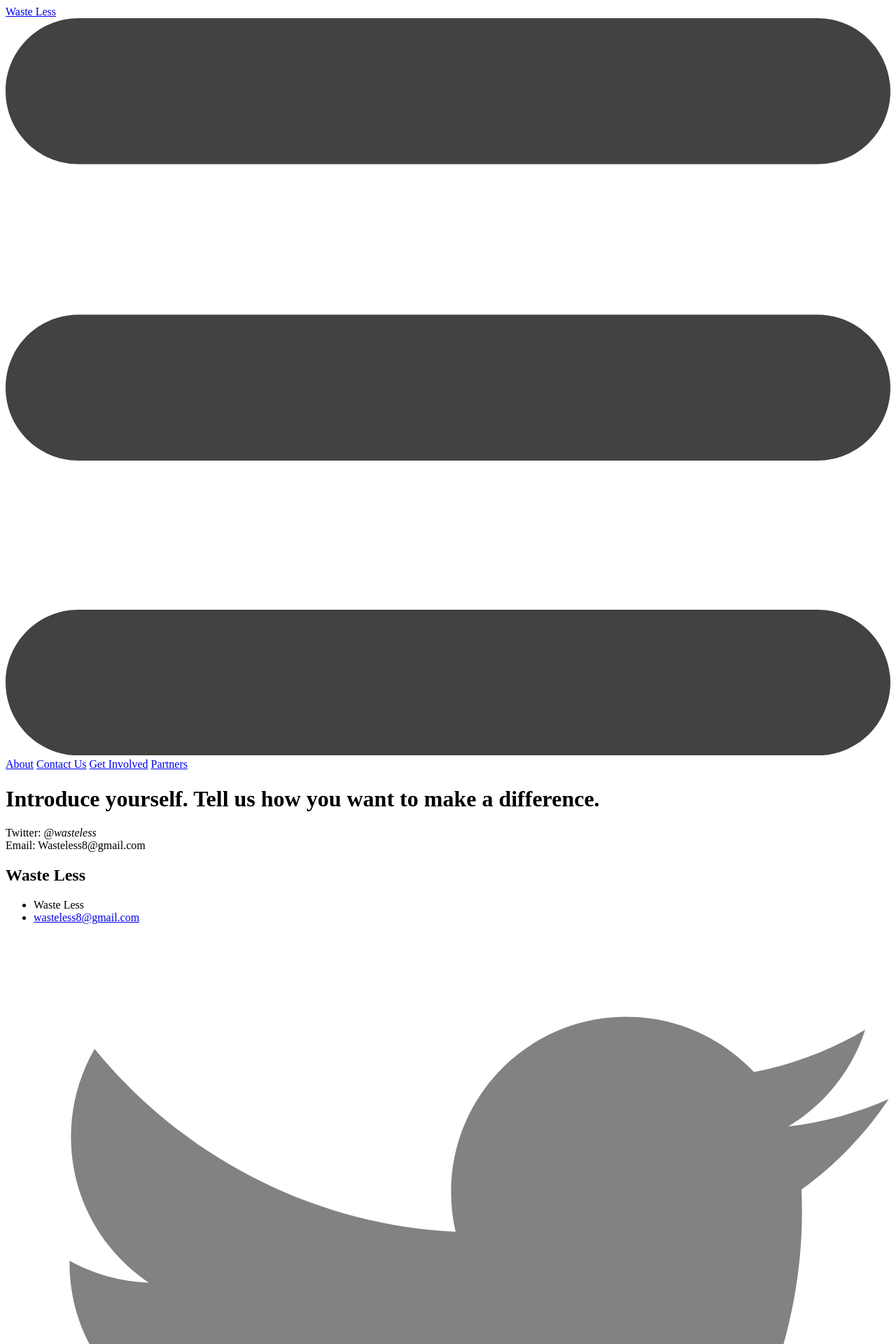
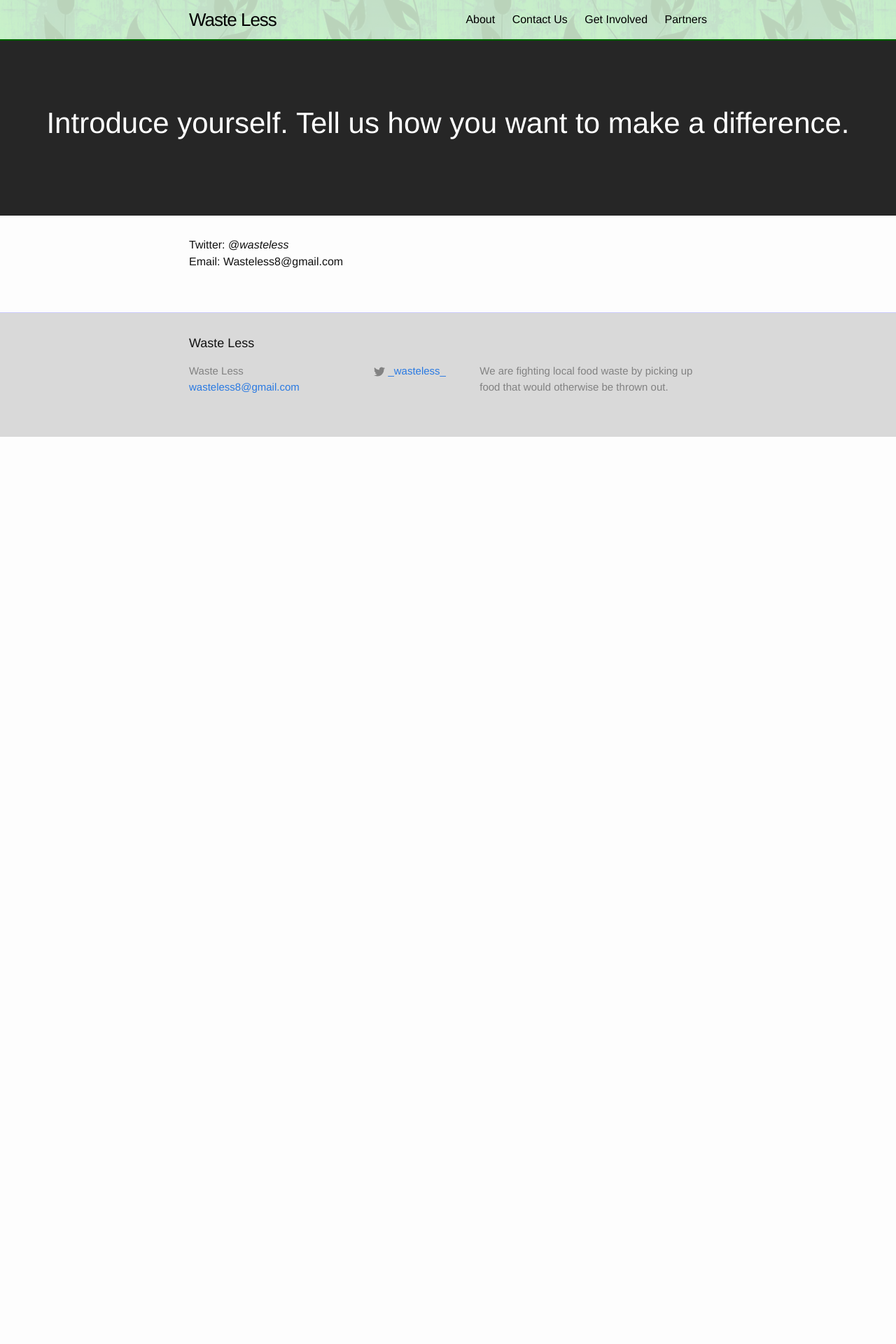
Before and after one commit to wastingless/wastingless, a Jekyll site: the page built from contact.md, in a window 1280 px wide. Shown: the top 1920 px of the page at 70% size. Built offline with Jekyll 4.4.1, drawn with Linux system fonts in a browser that asks for light colours; after the commit the page ends 900 px from its top, so only the background shows below that.

Commit message:
Last commit

```diff
--- a/_config.yml
+++ b/_config.yml
@@ -10,7 +10,7 @@ title: Waste Less
 email: wasteless8@gmail.com
 description: > # this means to ignore newlines until "baseurl:"
   We are fighting local food waste by picking up food that would otherwise be thrown out.
-baseurl: "/wastingless"# the subpath of your site, e.g. /blog
+baseurl: ""# the subpath of your site, e.g. /blog
 site.github.url: ""
 url: "http://wastingless.github.io" # the base hostname & protocol for your site
 twitter_username: _wasteless_
--- a/_includes/head.html
+++ b/_includes/head.html
@@ -1,5 +1,4 @@
 <head>
-  {% include base.html %}
   <meta charset="utf-8">
   <meta http-equiv="X-UA-Compatible" content="IE=edge">
   <meta name="viewport" content="width=device-width, initial-scale=1">
@@ -9,7 +8,7 @@
   <script src='https://api.tiles.mapbox.com/mapbox-gl-js/v0.15.0/mapbox-gl.js'></script>
 
   <link rel='stylesheet' ref='https://api.tiles.mapbox.com/mapbox-gl-js/v0.15.0/mapbox-gl.css'/>
-  <link rel="stylesheet" href="{{ base }}/css/main.css">
+  <link rel="stylesheet" href="{{ site.baseurl }}/css/main.css">
   <link rel="canonical" href="{{ page.url | replace:'index.html','' | prepend: site.baseurl | prepend: site.url }}">
   <link rel="alternate" type="application/rss+xml" title="{{ site.title }}" href="{{ "/feed.xml" | prepend: site.baseurl | prepend: site.url }}">
 </head>
```
Also changed, not shown: 7 other files.
